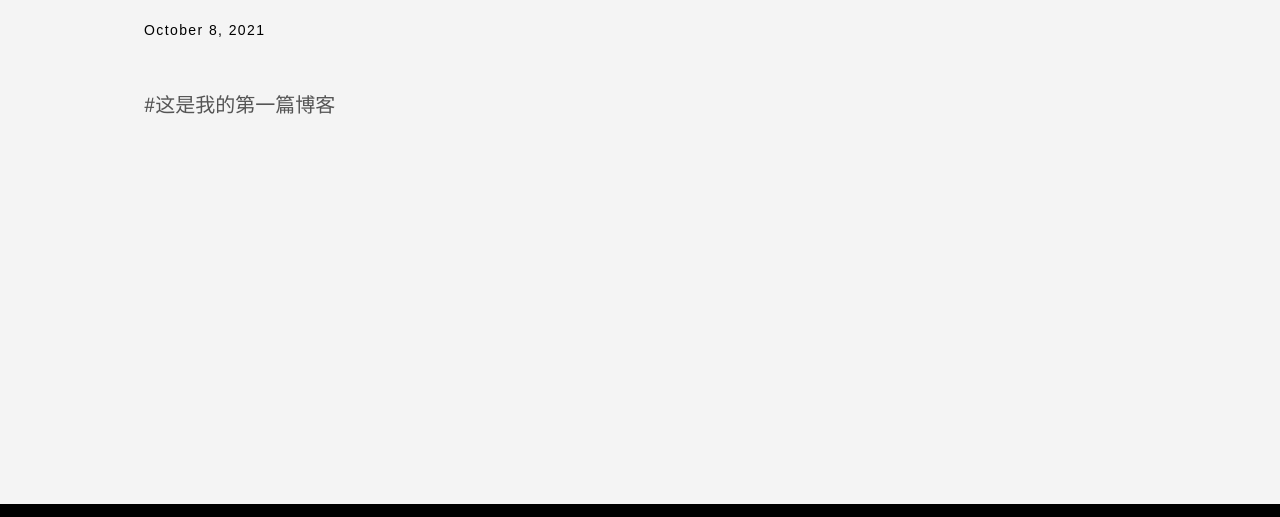
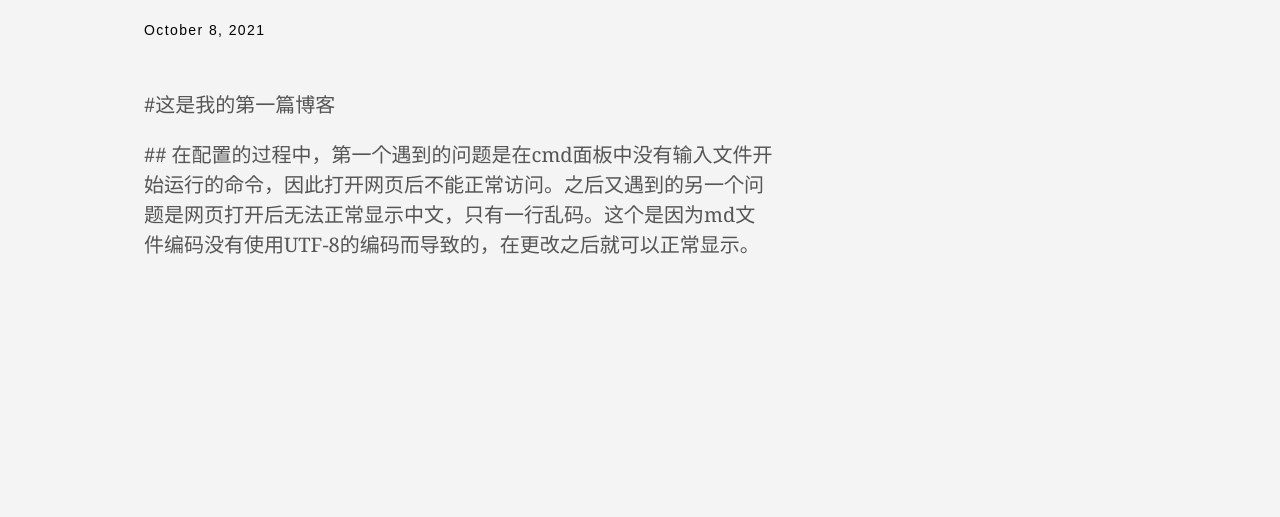
Before and after one commit to xsz2001/xsz2001.github.io, a plain HTML site: page posts/my-first-post/index.html in a window 1280 px wide. Shown: the part 248-765 px from the top of the page. Drawn offline with Linux system fonts and the light colour scheme.

Commit message:
Update index.html

```diff
--- a/posts/my-first-post/index.html
+++ b/posts/my-first-post/index.html
@@ -135,7 +135,9 @@
 
 
     </header>
-    <div class="nested-copy-line-height lh-copy serif f4 nested-links nested-img mid-gray pr4-l w-two-thirds-l"><p>#这是我的第一篇博客</p>
+    <div class="nested-copy-line-height lh-copy serif f4 nested-links nested-img mid-gray pr4-l w-two-thirds-l">
+	    <p>#这是我的第一篇博客</p>
+	    <p>## 在配置的过程中，第一个遇到的问题是在cmd面板中没有输入文件开始运行的命令，因此打开网页后不能正常访问。之后又遇到的另一个问题是网页打开后无法正常显示中文，只有一行乱码。这个是因为md文件编码没有使用UTF-8的编码而导致的，在更改之后就可以正常显示。</p>
 <ul class="pa0">
 
 </ul>
```
